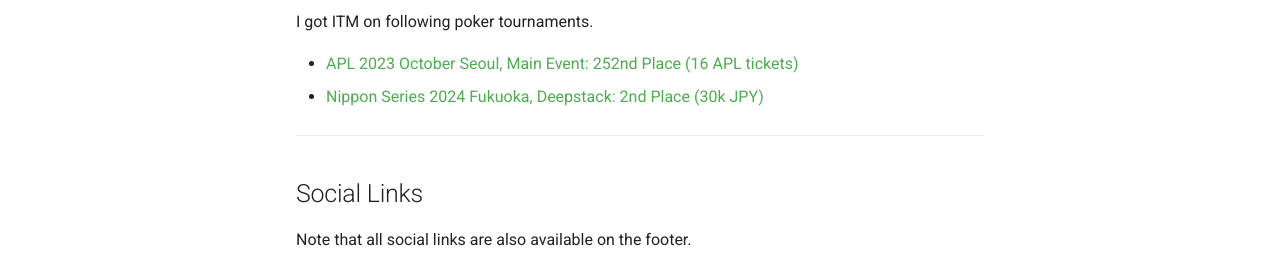
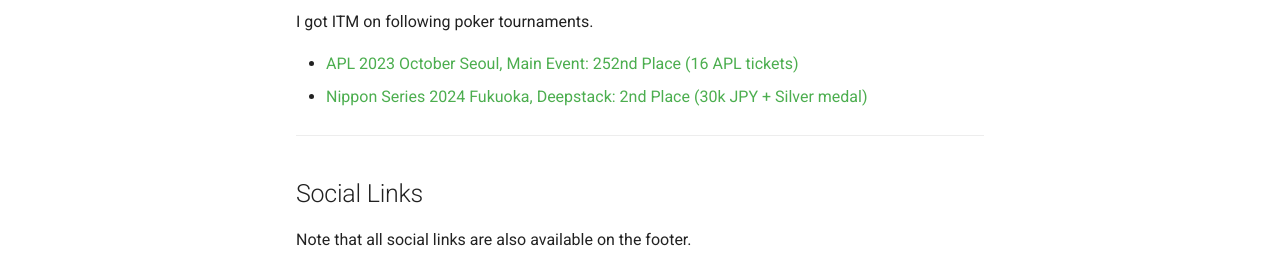
Before and after one commit to McDic/BlogV2, an MkDocs documentation site: the page built from docs/about.md, in a window 1280 px wide and 900 px high, scrolled down 1927 px. Shown: the part 278-551 px from the top of the window. Built offline with MkDocs 1.6.1 and Material for MkDocs 9.7.7, drawn with Linux system fonts in a browser that asks for light colours; comment, search, counter and statistics services are not loaded.

Commit message:
Added medal

```diff
--- a/docs/about.md
+++ b/docs/about.md
@@ -59,7 +59,7 @@
 I got ITM on following poker tournaments.
 
 - [APL 2023 October Seoul, Main Event: 252nd Place (16 APL tickets)](https://www.acepokerleague.com/post/2-main-event-result)
-- [Nippon Series 2024 Fukuoka, Deepstack: 2nd Place (30k JPY)](https://twitter.com/_NIPPON_SERIES/status/1821935796196462954)
+- [Nippon Series 2024 Fukuoka, Deepstack: 2nd Place (30k JPY + Silver medal)](https://twitter.com/_NIPPON_SERIES/status/1821935796196462954)
 
 ---
 
```
